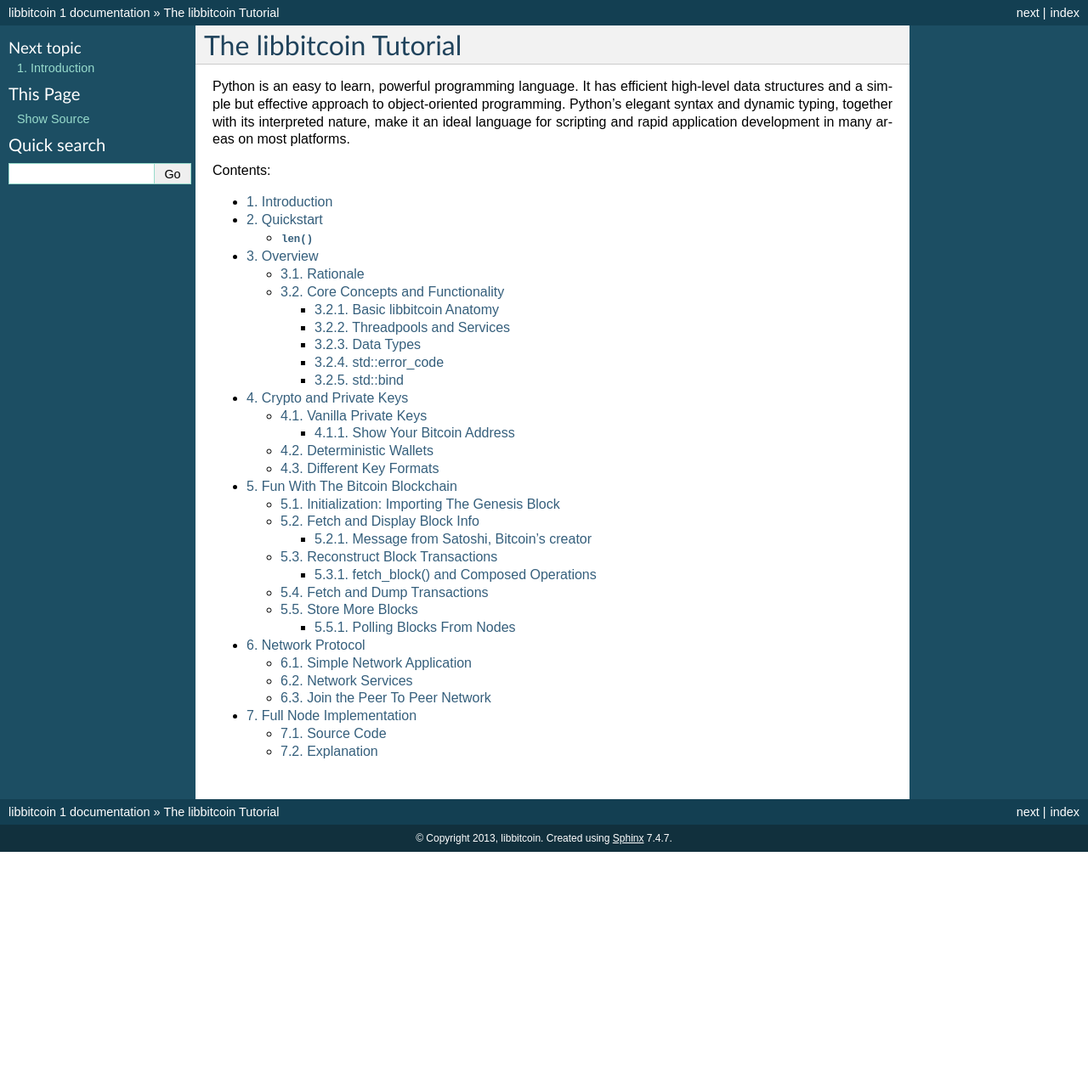
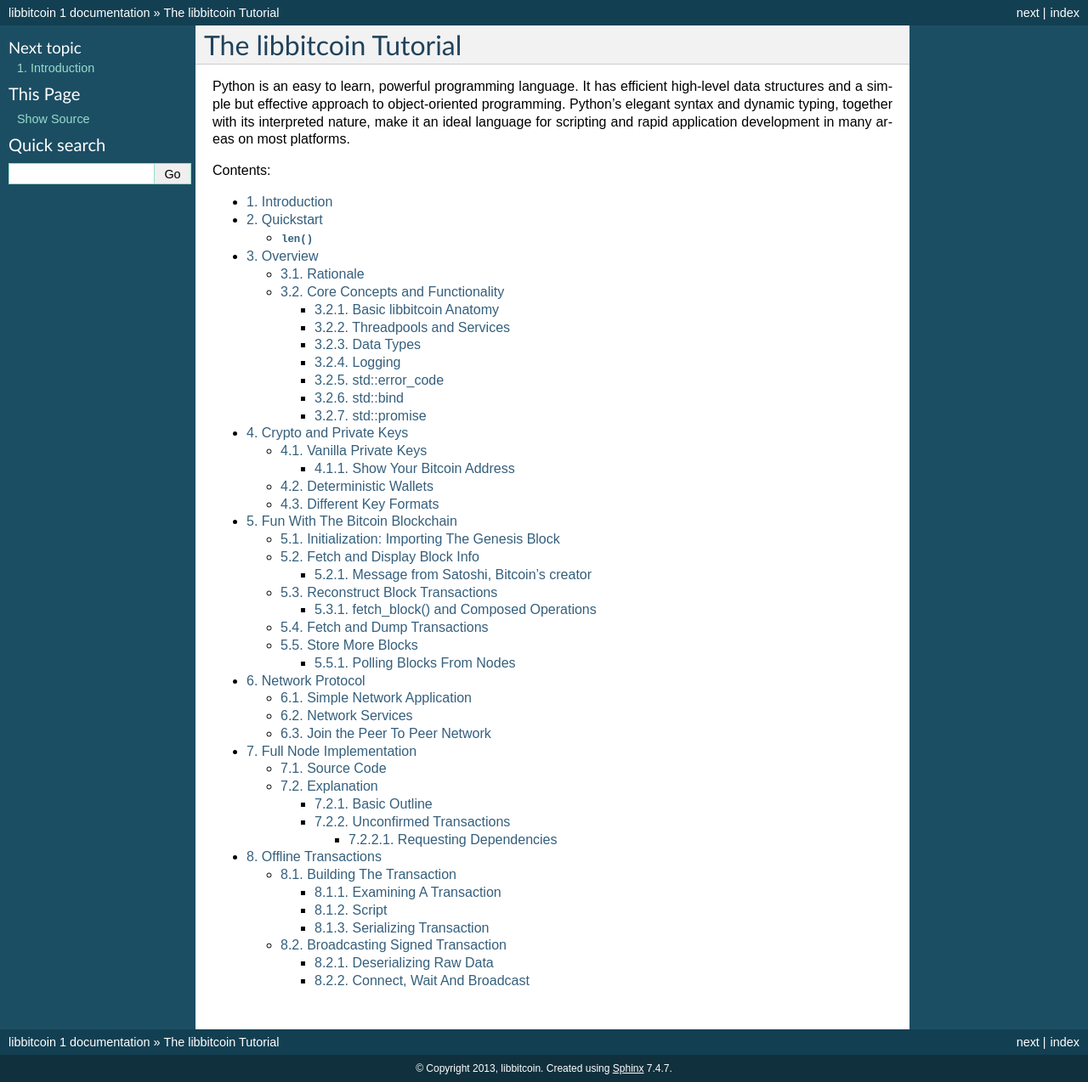
Before and after one commit to timjones47477timjones/libbitcoin-system, a Sphinx documentation site: the page built from doc/sphinx/index.rst, in a window 1280 px wide. Shown: the whole page at 85% size. Built offline with Sphinx 7.4.7, drawn with Linux system fonts in a browser that asks for light colours; before the commit the page ends 1003 px from its top, so only the background shows below that.

Commit message:
offline txs documentation.

```diff
--- a/doc/sphinx/fullnode.rst
+++ b/doc/sphinx/fullnode.rst
@@ -9,6 +9,17 @@
 
 Explanation
 ===========
+
+Basic Outline
+-------------
+
+Unconfirmed Transactions
+------------------------
+
+.. Need whole blockchain to validate transactions.
+
+Requesting Dependencies
+^^^^^^^^^^^^^^^^^^^^^^^
 
 If you do much work on computers, eventually you find that there's some task
 you'd like to automate.  For example, you may wish to perform a
--- a/doc/sphinx/index.rst
+++ b/doc/sphinx/index.rst
@@ -22,3 +22,4 @@
    blockchain
    network
    fullnode
+   offlinetx
--- /dev/null
+++ b/doc/sphinx/offlinetx.rst
@@ -0,0 +1,26 @@
+.. _tut-fullnode:
+
+********************
+Offline Transactions
+********************
+
+Building The Transaction
+========================
+
+Examining A Transaction
+-----------------------
+
+Script
+------
+
+Serializing Transaction
+-----------------------
+
+Broadcasting Signed Transaction
+===============================
+
+Deserializing Raw Data
+----------------------
+
+Connect, Wait And Broadcast
+---------------------------
--- a/doc/sphinx/overview.rst
+++ b/doc/sphinx/overview.rst
@@ -27,8 +27,16 @@
 Data Types
 ----------
 
+Logging
+-------
+
 std::error_code
 ---------------
 
 std::bind
 ---------
+
+std::promise
+------------
+
+.. synchronising asynchronous calls.
```
